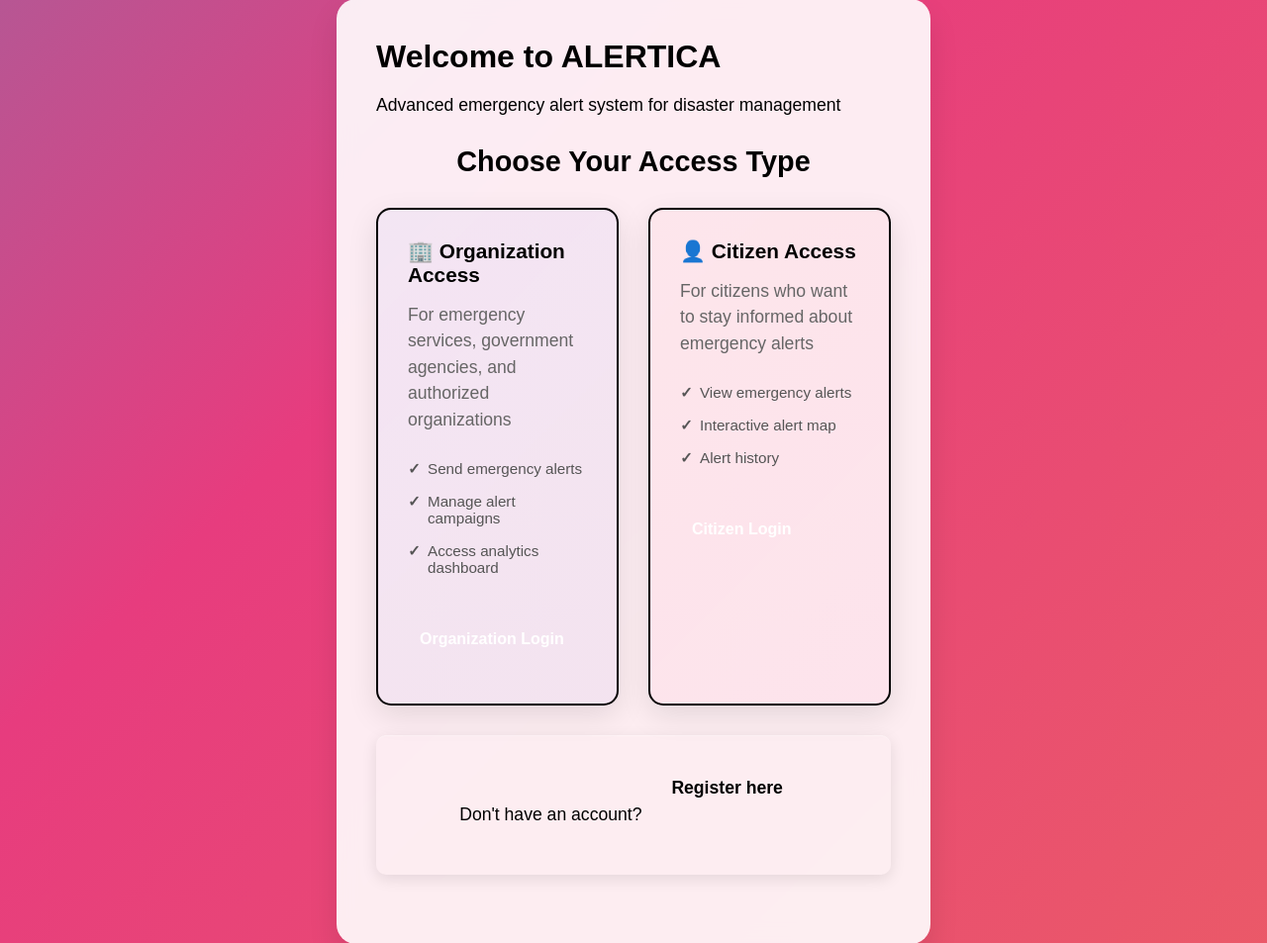
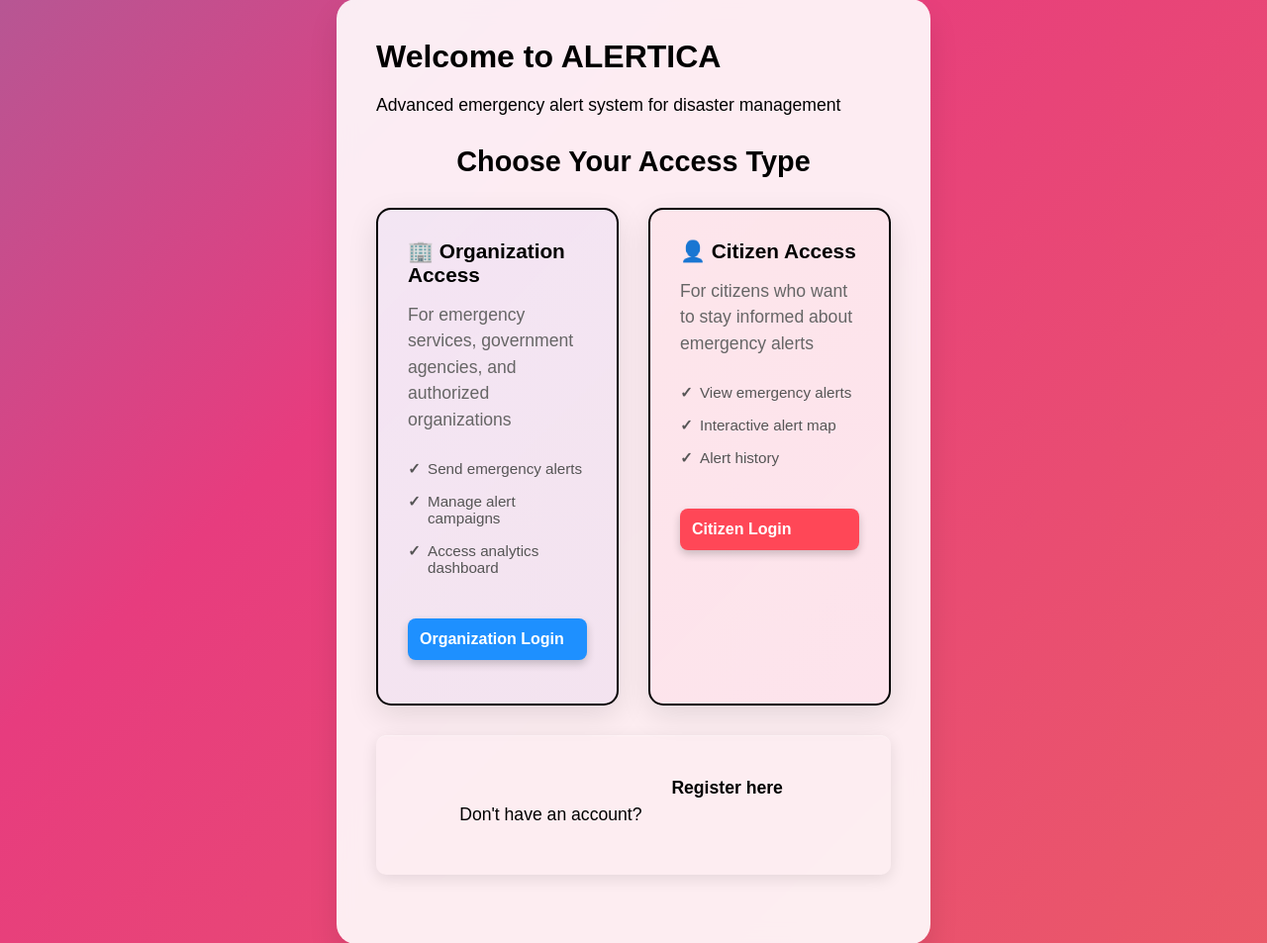
Before and after one commit to fun-geek/Alertica, a Flask app: page / in a window 1280 px wide. Shown: the part 21-974 px from the top of the page at 99% size. Run offline with Flask 3, Linux system fonts and the light colour scheme.

Commit message:
Update button colors for better visibility and add README.md

```diff
--- a/static/css/style.css
+++ b/static/css/style.css
@@ -11,6 +11,11 @@
     --form-shadow: 0 1px 3px rgba(0, 0, 0, 0.12);
     --tab-active: #3498db;
     --template-bg: #f8f9fa;
+    --button-primary: #ff4757;
+    --button-secondary: #1e90ff;
+    --button-success: #2ed573;
+    --button-warning: #ff7f50;
+    --button-danger: #ff6b81;
 }
 
 /* Weather/Alert Background Effects */
@@ -277,7 +282,7 @@ body {
 }
 
 .btn-organization {
-    background: var(--secondary);
+    background: var(--button-secondary);
     color: white;
     padding: 12px;
     border: none;
@@ -286,15 +291,17 @@ body {
     cursor: pointer;
     margin-top: 10px;
     transition: all 0.2s;
+    box-shadow: 0 4px 8px rgba(0, 0, 0, 0.2);
 }
 
 .btn-organization:hover {
-    background: #332faa;
+    background: #1a75ff;
     transform: translateY(-2px);
+    box-shadow: 0 6px 12px rgba(0, 0, 0, 0.3);
 }
 
 .btn-citizen {
-    background: var(--accent);
+    background: var(--button-primary);
     color: white;
     padding: 12px;
     border: none;
@@ -303,11 +310,13 @@ body {
     cursor: pointer;
     margin-top: 10px;
     transition: all 0.2s;
+    box-shadow: 0 4px 8px rgba(0, 0, 0, 0.2);
 }
 
 .btn-citizen:hover {
-    background: #ff5252;
+    background: #ff3347;
     transform: translateY(-2px);
+    box-shadow: 0 6px 12px rgba(0, 0, 0, 0.3);
 }
 
 /* Dashboard form styling */
@@ -349,7 +358,7 @@ body {
 }
 
 .container form button {
-    background: var(--primary);
+    background: var(--button-primary);
     color: white;
     padding: 12px;
     border: none;
@@ -358,11 +367,13 @@ body {
     cursor: pointer;
     margin-top: 10px;
     transition: all 0.2s;
+    box-shadow: 0 4px 8px rgba(0, 0, 0, 0.2);
 }
 
 .container form button:hover {
-    background: #3a59e0;
+    background: var(--button-secondary);
     transform: translateY(-2px);
+    box-shadow: 0 6px 12px rgba(0, 0, 0, 0.3);
 }
 
 /* Checkbox styling */
```
Also changed, not shown: README.md (added).
